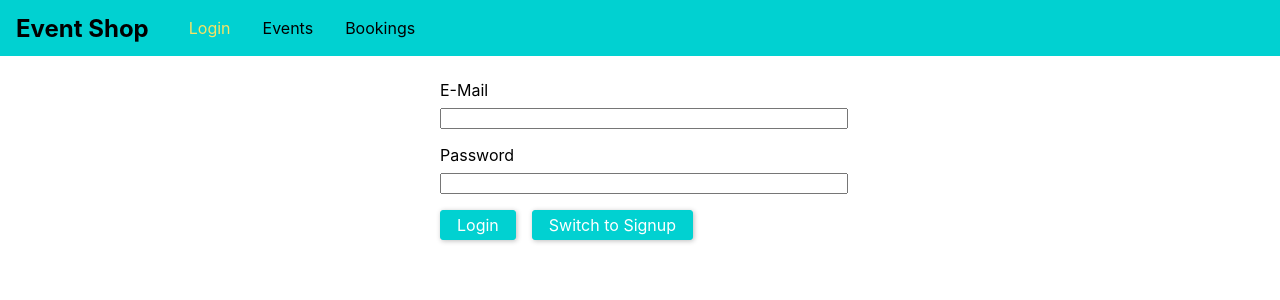
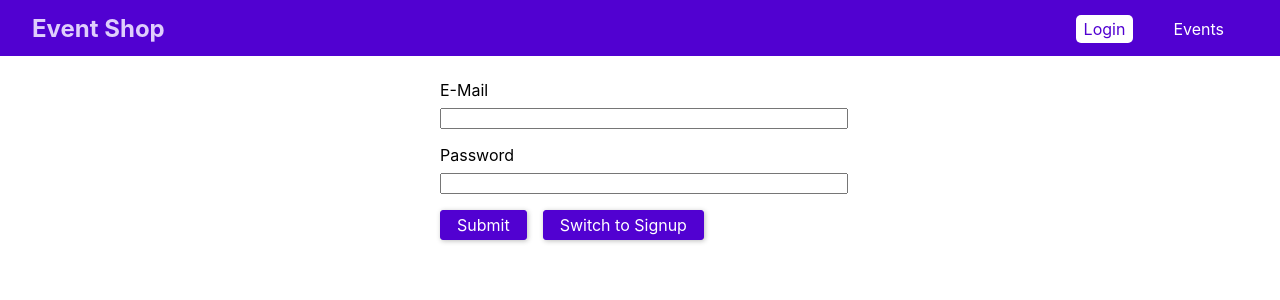
Before and after one commit to Akaul18/graphql-react-event-booking, a React (Create React App) app in the folder frontend/: page /auth in a window 1280 px wide. Shown: the top 300 px of the page. Built offline with nearby package versions, Linux system fonts and the light colour scheme.

Commit message:
redirection working properly and logout working

```diff
--- a/frontend/src/App.js
+++ b/frontend/src/App.js
@@ -1,4 +1,4 @@
-import React, { Fragment } from 'react'
+import React, { useState, Fragment } from 'react'
 import {
     BrowserRouter as Router,
     Route,
@@ -10,20 +10,56 @@ import AuthPage from './pages/AuthPage'
 import Bookings from './pages/Bookings'
 import Events from './pages/Events'
 import Navigation from './components/Navigation/Navigation'
+import { AuthContext } from './context/auth-context'
 
 function App() {
+    const [token, setToken] = useState(null)
+    const [userId, setUserId] = useState(null)
+    const login = (token, userId) => {
+        setToken(token)
+        setUserId(userId)
+    }
+
+    const logout = () => {
+        setToken(null)
+        setUserId(null)
+    }
+
     return (
         <Router>
             <Fragment>
+                <AuthContext.Provider
+                    value={{
+                        token: token,
+                        userId: userId,
+                        login: login,
+                        logout: logout,
+                    }}
+                >
                     <Navigation />
                     <main className="main-content">
                         <Switch>
-                        <Redirect from="/" to="/auth" exact />
+                            {!token && <Redirect from="/" to="/auth" exact />}
+                            {/* {!token && (
+                                <Redirect from="/events" to="/auth" exact />
+                            )} */}
+                            {!token && (
+                                <Redirect from="/bookings" to="/auth" exact />
+                            )}
+                            {token && <Redirect from="/" to="/events" exact />}
+                            {token && (
+                                <Redirect from="/auth" to="/events" exact />
+                            )}
+                            {!token && (
                                 <Route path="/auth" component={AuthPage} />
+                            )}
                             <Route path="/events" component={Events} />
+                            {token && (
                                 <Route path="/bookings" component={Bookings} />
+                            )}
                         </Switch>
                     </main>
+                </AuthContext.Provider>
             </Fragment>
         </Router>
     )
--- a/frontend/src/components/Navigation/Navigation.css
+++ b/frontend/src/components/Navigation/Navigation.css
@@ -4,15 +4,18 @@
     top: 0;
     width: 100%;
     height: 3.5rem;
-    background: #01d1d1;
-    padding: 0 1rem;
+    background: #5101d1;
+    padding: 0 2rem;
     display: flex;
     align-items: center;
+    justify-content: space-between;
+    box-sizing: border-box;
 }
 
 .main-navigation__logo h1 {
     margin: 0;
     font-size: 1.5rem;
+    color: #dfcefc;
 }
 
 .main-navigation__items {
@@ -24,19 +27,32 @@
     list-style: none;
     padding: 0;
     margin: 0;
+    align-items: center;
 }
 
 .main-navigation__items li {
     margin: 0 1rem;
 }
 
-.main-navigation__items a {
+.main-navigation__items a,
+.main-navigation__items button {
     text-decoration: none;
-    color: #000;
+    color: white;
+    padding: 0.25rem 0.5rem;
+    border: none;
+    font: inherit;
+    background: transparent;
+    cursor: pointer;
+    vertical-align: middle;
+    margin: 0;
 }
 
 .main-navigation__items a:hover,
 .main-navigation__items a:active,
-.main-navigation__items a.active {
-    color: #f8e264;
+.main-navigation__items a.active,
+.main-navigation__items button:hover,
+.main-navigation__items button:active {
+    background: #ffffff;
+    color: #5101d1;
+    border-radius: 5px;
 }
--- a/frontend/src/components/Navigation/Navigation.js
+++ b/frontend/src/components/Navigation/Navigation.js
@@ -1,8 +1,10 @@
-import React from 'react'
+import React, { useContext } from 'react'
 import './Navigation.css'
 import { NavLink } from 'react-router-dom'
+import { AuthContext } from '../../context/auth-context'
 
 const Navigation = (props) => {
+    const context = useContext(AuthContext)
     return (
         <header className="main-navigation">
             <div className="main-navigation__logo">
@@ -10,15 +12,25 @@ const Navigation = (props) => {
             </div>
             <nav className="main-navigation__items">
                 <ul>
+                    {!context.token && (
                         <li>
                             <NavLink to="/auth">Login</NavLink>
                         </li>
+                    )}
+
                     <li>
                         <NavLink to="/events">Events</NavLink>
                     </li>
+                    {context.token && (
+                        <React.Fragment>
                             <li>
                                 <NavLink to="/bookings">Bookings</NavLink>
                             </li>
+                            <li>
+                                <button onClick={context.logout}>Logout</button>
+                            </li>
+                        </React.Fragment>
+                    )}
                 </ul>
             </nav>
         </header>
--- /dev/null
+++ b/frontend/src/context/auth-context.js
@@ -0,0 +1,8 @@
+import React from 'react'
+
+export const AuthContext = React.createContext({
+    token: null,
+    userId: null,
+    login: (token, userId, tokenExpiration) => {},
+    logout: () => {},
+})
--- a/frontend/src/pages/AuthPage.css
+++ b/frontend/src/pages/AuthPage.css
@@ -19,9 +19,9 @@
 }
 
 .form-actions button {
-    background: #01d1d1;
+    background: #5101d1;
     font: inherit;
-    border: 1px solid #01d1d1;
+    border: 1px solid #5101d1;
     border-radius: 3px;
     padding: 0.25rem 1rem;
     margin-right: 1rem;
@@ -32,6 +32,6 @@
 
 .form-actions button:hover,
 .form-actions button:active {
-    background: #01a7a7;
-    border-color: #01a7a7;
+    background: #510470;
+    border-color: #510470;
 }
--- a/frontend/src/pages/AuthPage.js
+++ b/frontend/src/pages/AuthPage.js
@@ -1,8 +1,10 @@
-import React, { useState, useEffect, useRef } from 'react'
+import React, { useState, useRef, useContext } from 'react'
 import './AuthPage.css'
+import { AuthContext } from '../context/auth-context'
 
 const AuthPage = () => {
-    const [isLoginbtnText, setIsLoginBtnText] = useState(true)
+    const context = useContext(AuthContext)
+    const [isLoginbtnText, setIsLoginBtnText] = useState(false)
     const emailEl = useRef('')
     const passwordEl = useRef('')
 
@@ -56,7 +58,14 @@ const AuthPage = () => {
                 return res.json()
             })
             .then((resData) => {
-                console.log(resData)
+                // console.log(resData.data)
+                if (resData.data.login.token) {
+                    context.login(
+                        resData.data.login.token,
+                        resData.data.login.userId,
+                        resData.data.login.tokenExpiration
+                    )
+                }
             })
             .catch((err) => {
                 console.log(err)
@@ -78,11 +87,9 @@ const AuthPage = () => {
                 <input type="password" id="password" ref={passwordEl} />
             </div>
             <div className="form-actions">
-                <button type="submit">
-                    {!isLoginbtnText ? 'Signup' : 'Login'}
-                </button>
+                <button type="submit">Submit</button>
                 <button type="button" onClick={switchModeHandler}>
-                    Switch to {isLoginbtnText ? 'Signup' : 'Login'}
+                    Switch to {!isLoginbtnText ? 'Signup' : 'Login'}
                 </button>
             </div>
         </form>
--- a/frontend/src/pages/Bookings.js
+++ b/frontend/src/pages/Bookings.js
@@ -1,4 +1,4 @@
-import React, { useState, useEffect } from 'react'
+import React from 'react'
 
 const Bookings = () => {
     return <div>Bookings page</div>
--- a/frontend/src/pages/Events.js
+++ b/frontend/src/pages/Events.js
@@ -1,4 +1,4 @@
-import React, { useState, useEffect } from 'react'
+import React from 'react'
 
 const Events = () => {
     return <div>Events page</div>
```
Lines whose indentation alone changed are shown as unchanged.
